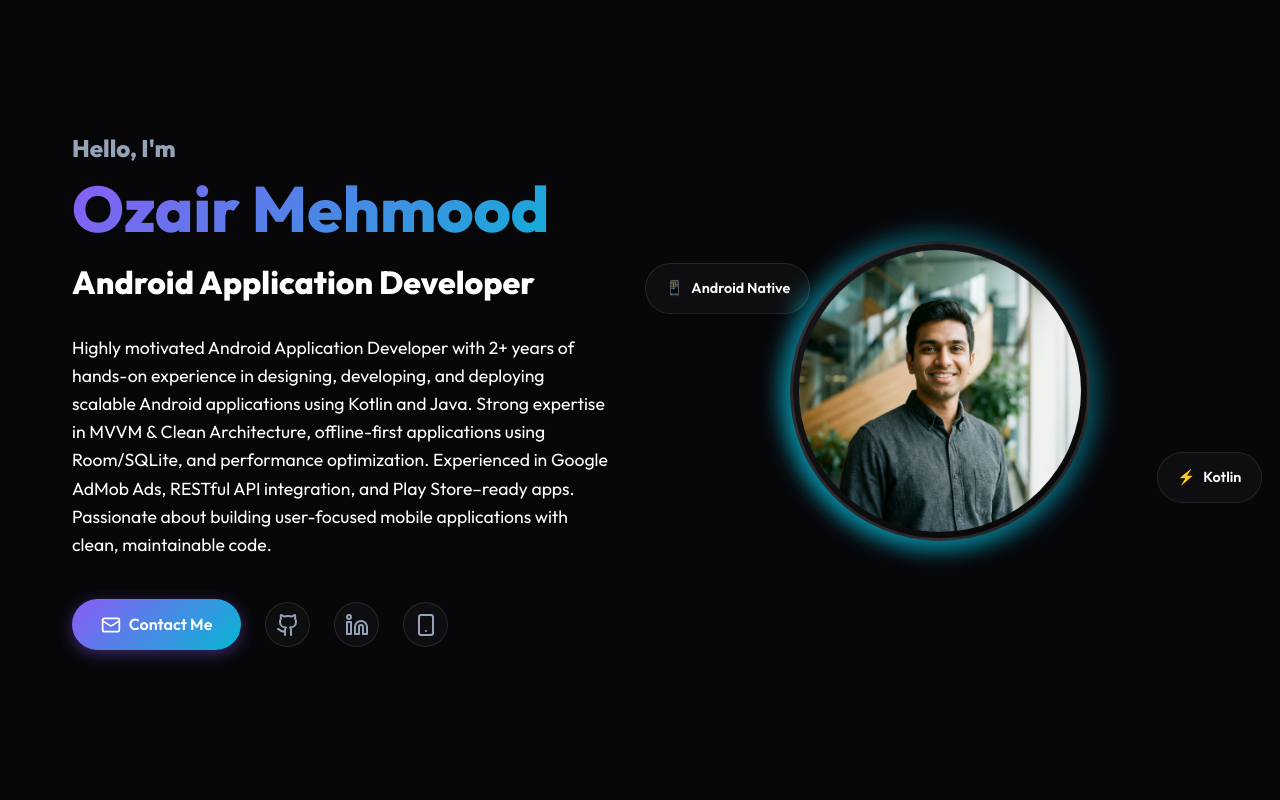
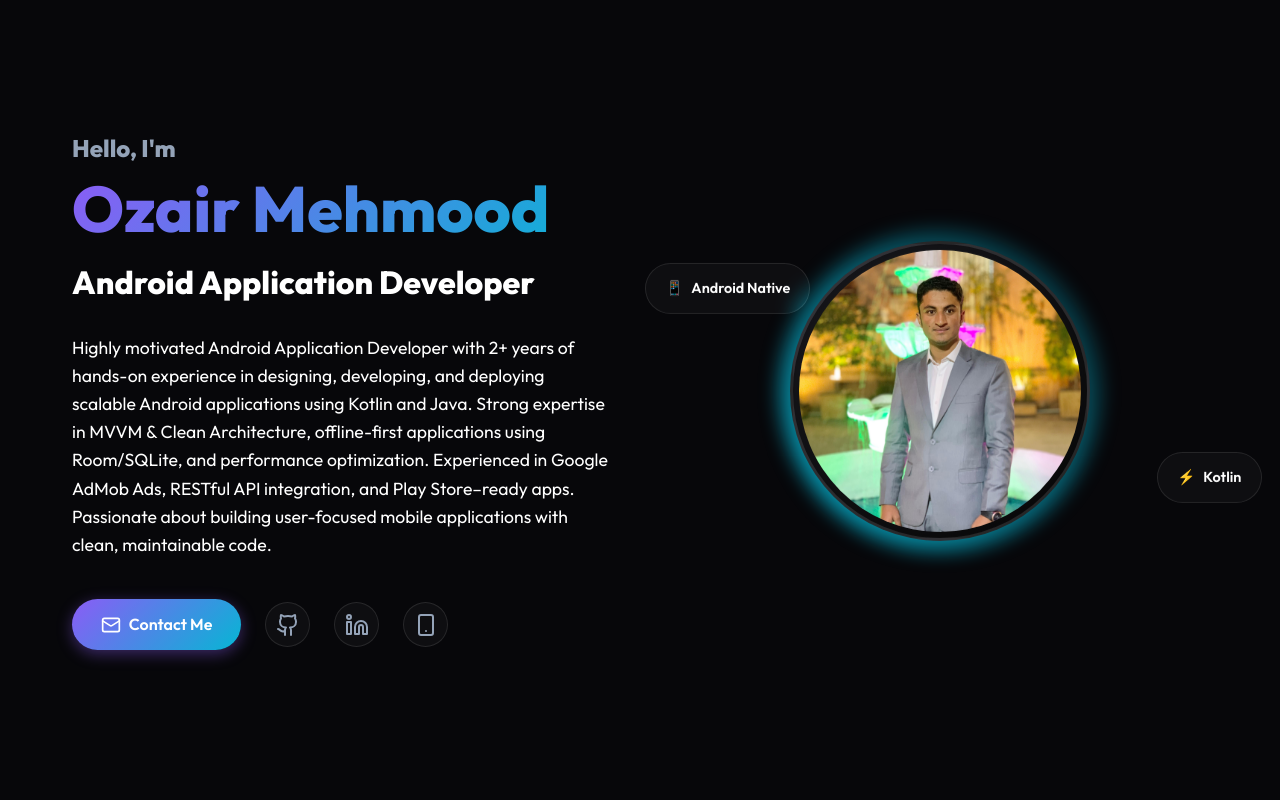
Before and after one commit to OzairMehmood/Ozair-Mehmood-PortFolio, a React (Vite) app: page / in a window 1280 px wide. Shown: the top 800 px of the page. Built offline with nearby package versions, Linux system fonts and the light colour scheme.

Commit message:
Update profile picture extension to .jpeg

```diff
--- a/src/components/Profile.jsx
+++ b/src/components/Profile.jsx
@@ -39,7 +39,7 @@ const Profile = () => {
                     <div className="animated-border"></div>
                     <div className="avatar-placeholder" style={{ padding: '6px' }}>
                         <img
-                            src="/profile.png"
+                            src="/profile.jpeg"
                             alt="Ozair Mehmood"
                             style={{ width: '100%', height: '100%', objectFit: 'cover', borderRadius: '50%' }}
                         />
```
Also changed, not shown: public/profile.jpeg (added), public/profile.png (deleted).
